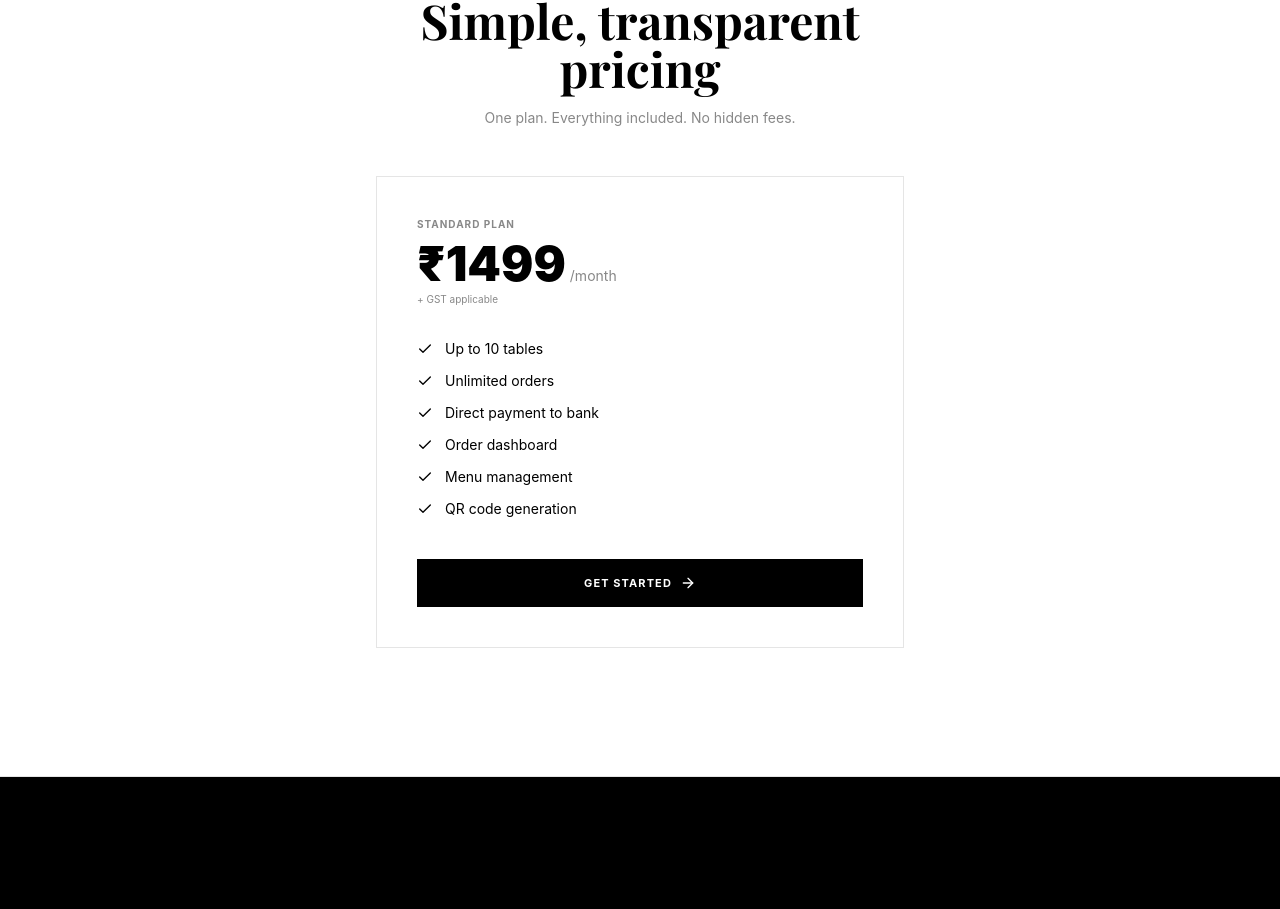
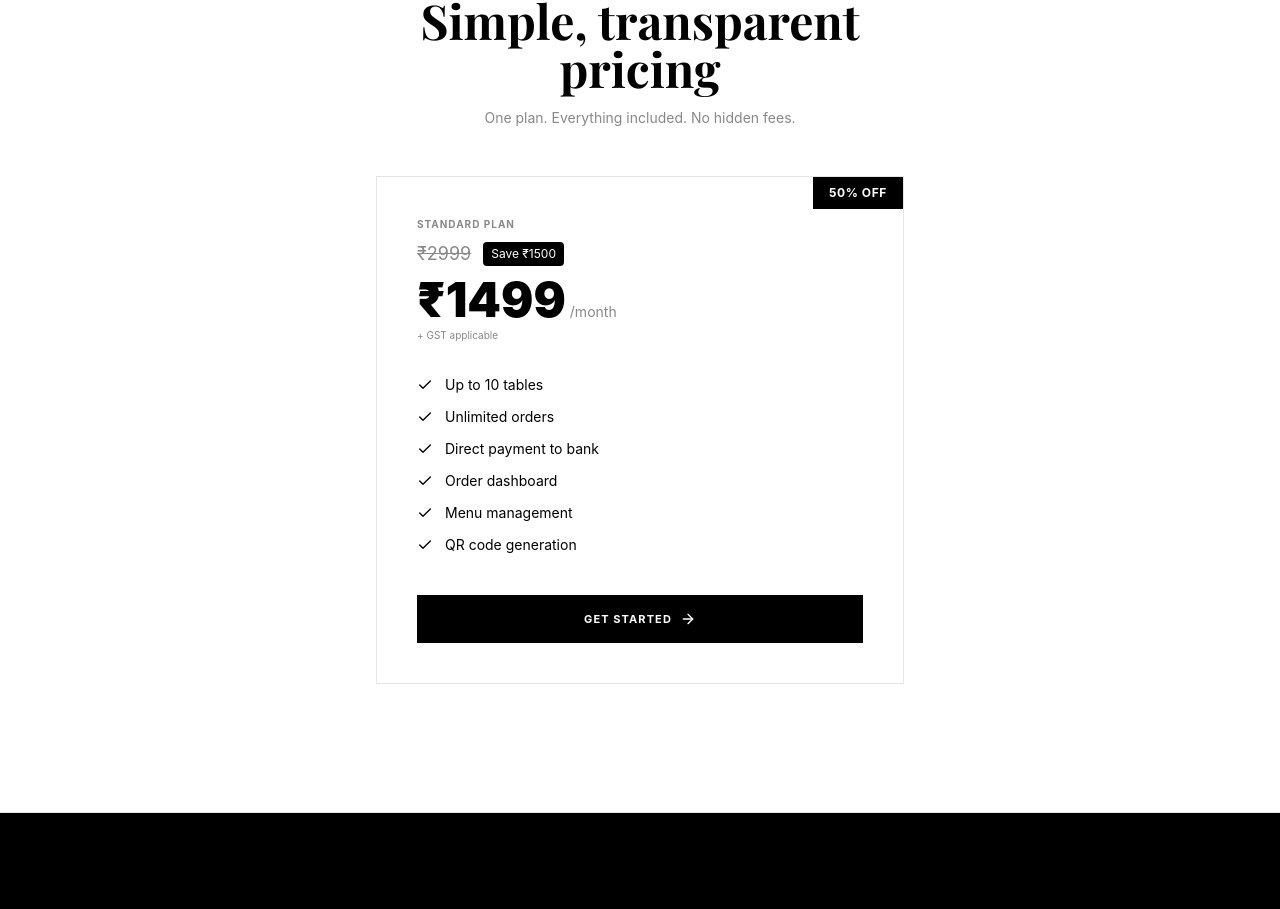
Before and after one commit to Resurgenix-Technologies/qrdining_frontend, a React (Vite) app: page / in a window 1280 px wide. Shown: the part 2484-3393 px from the top of the page. Built offline with nearby package versions, Linux system fonts and the light colour scheme; no server answers; a web font is replaced by a local one.

Commit message:
price card discount added

```diff
--- a/src/pages/Landing.jsx
+++ b/src/pages/Landing.jsx
@@ -117,22 +117,54 @@ export default function Landing() {
       </section>
 
       {/* Pricing */}
+    {/* Pricing */}
 <section id="pricing" className="py-24 md:py-32 bg-white border-b border-border">
   <div className="max-w-xl mx-auto px-6 text-center">
     <p className="text-xs tracking-[0.4em] uppercase text-muted font-semibold mb-4">Pricing</p>
-          <h2 className="text-4xl md:text-5xl heading-font font-bold mb-4">Simple, transparent pricing</h2>
-          <p className="text-muted text-sm mb-12">One plan. Everything included. No hidden fees.</p>
+    <h2 className="text-4xl md:text-5xl heading-font font-bold mb-4">
+      Simple, transparent pricing
+    </h2>
+    <p className="text-muted text-sm mb-12">
+      One plan. Everything included. No hidden fees.
+    </p>
 
-          <div className="border border-border p-10 text-left">
-            <p className="text-[10px] font-bold tracking-widest uppercase text-muted mb-2">Standard Plan</p>
+    <div className="border border-border p-10 text-left relative overflow-hidden">
+
+      {/* Discount Badge */}
+      <div className="absolute top-0 right-0 bg-black text-white text-xs font-bold px-4 py-2 tracking-wider">
+        50% OFF
+      </div>
+
+      <p className="text-[10px] font-bold tracking-widest uppercase text-muted mb-2">
+        Standard Plan
+      </p>
+
+      {/* MRP Price */}
+      <div className="flex items-center gap-3 mb-2">
+        <span className="text-lg text-muted line-through">₹2999</span>
+        <span className="text-xs bg-black text-white px-2 py-1 rounded">
+          Save ₹1500
+        </span>
+      </div>
+
+      {/* Final Price */}
       <div className="flex items-baseline gap-1 mb-1">
-              <span className="text-5xl font-black">₹1499</span>
+        <span className="text-5xl font-black text-black">₹1499</span>
         <span className="text-sm text-muted">/month</span>
       </div>
+
       <p className="text-[10px] text-muted mb-8">+ GST applicable</p>
 
+      {/* Features */}
       <div className="space-y-3 mb-10">
-              {['Up to 10 tables', 'Unlimited orders', 'Direct payment to bank', 'Order dashboard', 'Menu management', 'QR code generation'].map((f, i) => (
+        {[
+          'Up to 10 tables',
+          'Unlimited orders',
+          'Direct payment to bank',
+          'Order dashboard',
+          'Menu management',
+          'QR code generation',
+        ].map((f, i) => (
           <div key={i} className="flex items-center gap-3">
             <Check className="w-4 h-4 text-black flex-shrink-0" />
             <span className="text-sm">{f}</span>
@@ -140,7 +172,10 @@ export default function Landing() {
         ))}
       </div>
 
-            <button onClick={() => navigate('/owner-signup')} className="btn-primary w-full flex items-center justify-center gap-2">
+      <button
+        onClick={() => navigate('/owner-signup')}
+        className="btn-primary w-full flex items-center justify-center gap-2"
+      >
         Get Started <ArrowRight className="w-4 h-4" />
       </button>
     </div>
```
Lines whose indentation alone changed are shown as unchanged.
